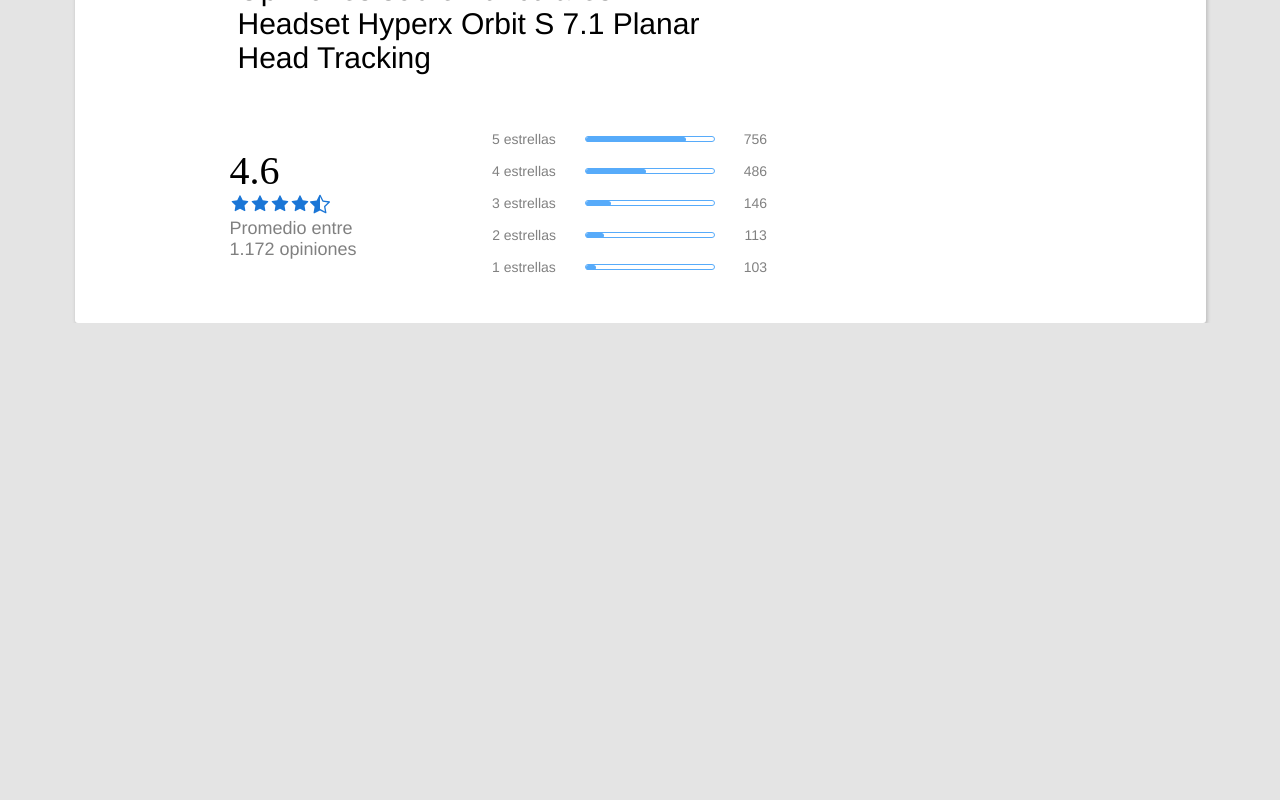
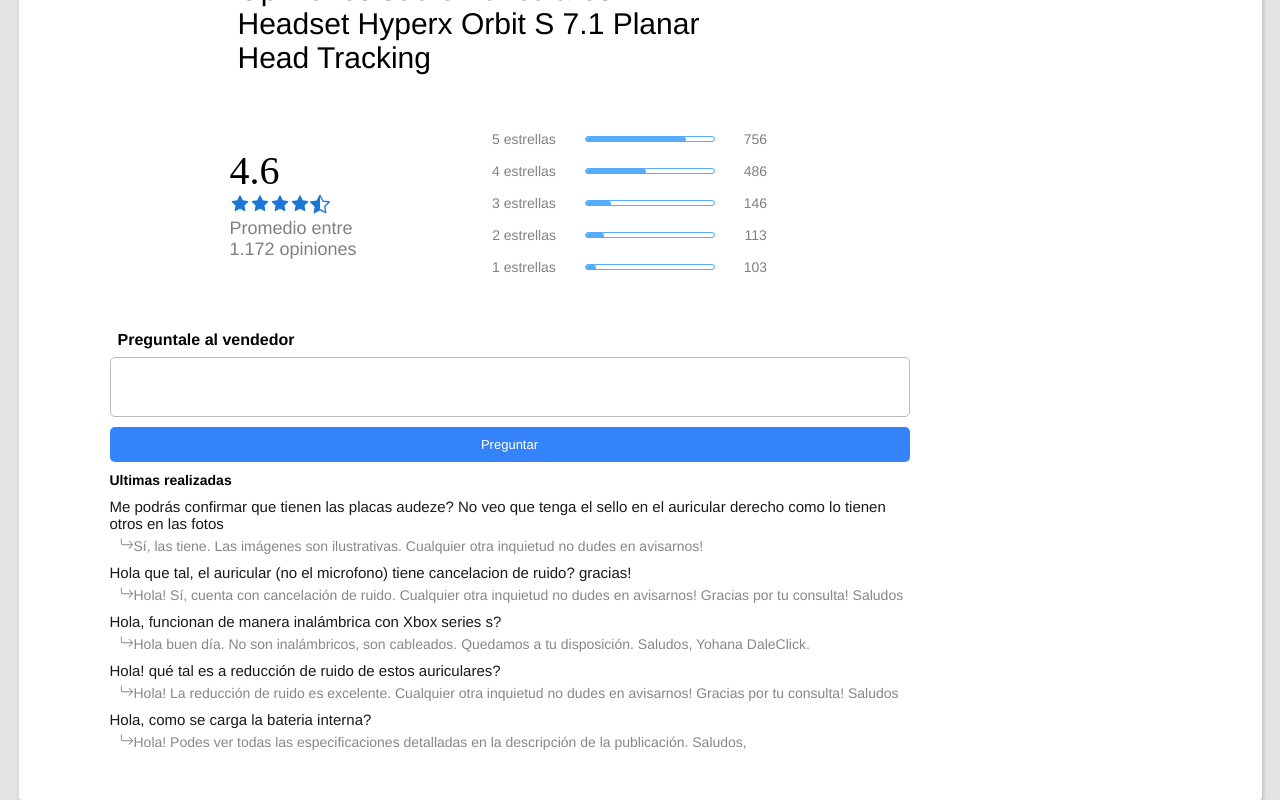
Before and after one commit to Facualemandi/mercadolibre-dos-copy, a React (Create React App) app: page / in a window 1280 px wide. Shown: the part 2346-3146 px from the top of the page. Before the commit the page ends 2669 px from the top, so only its background shows below. Built offline with nearby package versions, Linux system fonts and the light colour scheme.

Commit message:
Agregando comentarios

```diff
--- a/src/App.js
+++ b/src/App.js
@@ -1,25 +1,35 @@
-import React, { useState } from 'react';
-import './App.css';
-import ANav from './Components/ANav';
+import React, { useState } from "react";
+import "./App.css";
+import ANav from "./Components/ANav";
 import CMenu from "./Components/CMenu";
-import DSimilarProducts from './Components/DSimilarProducts';
-import GMainProduct from './Components/GMainProduct'
+import DSimilarProducts from "./Components/DSimilarProducts";
+import GMainProduct from "./Components/GMainProduct";
 
 function App() {
-
-   const [darkMode, setDarkMode] = useState(false)
-   const [menu, setMenu] = useState(false)
+  const [darkMode, setDarkMode] = useState(false);
+  const [menu, setMenu] = useState(false);
 
   const [productOne, setProductOne] = useState(true);
   const [productTwo, setProductTwo] = useState(false);
   const [productThree, setProductThree] = useState(false);
   const [productFour, setProductFour] = useState(false);
   const [productFive, setProductFive] = useState(false);
+  const [question, setQuestion] = useState({})
 
 
+  const [all, setAll] = useState(true)
+  const [positive, setPositive] = useState(false)
+  const [negative, setNegative] = useState(false)
 
-   const openMenu = () => { menu ? setMenu(false) : setMenu(true); }
-   const handleDarkMode = () => { darkMode ? setDarkMode(false) : setDarkMode(true)}
+  const [searchValue, setSearchValue] = useState('')
+  const [valueComent, setValueComent] = useState('')
+
+  const openMenu = () => {
+    menu ? setMenu(false) : setMenu(true);
+  };
+  const handleDarkMode = () => {
+    darkMode ? setDarkMode(false) : setDarkMode(true);
+  };
 
   const onChangeProduct = () => {
     if (productOne) {
@@ -44,53 +54,50 @@
     }
   };
 
-  const changeOneImage = () =>{
-    setProductTwo(false)
+  const changeOneImage = () => {
+    setProductTwo(false);
     setProductOne(true);
     setProductThree(false);
     setProductFour(false);
     setProductFive(false);
-}
+  };
 
-const changeSecondImgae = () =>{
-     setProductTwo(true)
+  const changeSecondImgae = () => {
+    setProductTwo(true);
     setProductOne(false);
     setProductThree(false);
     setProductFour(false);
     setProductFive(false);
-}
-const changeThreeImage = () =>{
-     setProductTwo(false)
+  };
+  const changeThreeImage = () => {
+    setProductTwo(false);
     setProductOne(false);
     setProductThree(true);
     setProductFour(false);
     setProductFive(false);
-}
-const changeFourImage = () =>{
-     setProductTwo(false)
+  };
+  const changeFourImage = () => {
+    setProductTwo(false);
     setProductOne(false);
     setProductThree(false);
     setProductFour(true);
     setProductFive(false);
-}
-const changeFiveImage = () =>{
-     setProductTwo(false)
+  };
+  const changeFiveImage = () => {
+    setProductTwo(false);
     setProductOne(false);
     setProductThree(false);
     setProductFour(false);
     setProductFive(true);
-}
-
-
+  };
 
 
 
   return (
     <>
-
       <ANav openMenu={openMenu} menu={menu} />
-    <CMenu menu={menu}/>
-    <DSimilarProducts darkMode={darkMode} handleDarkMode={handleDarkMode}/>
+      <CMenu menu={menu} />
+      <DSimilarProducts darkMode={darkMode} handleDarkMode={handleDarkMode} />
       <GMainProduct
         onChangeProduct={onChangeProduct}
         changeOneImage={changeOneImage}
@@ -104,11 +111,19 @@
         productFour={productFour}
         productFive={productFive}
         darkMode={darkMode}
+        searchValue={searchValue}
+        setSearchValue={setSearchValue}
+        question={question}
+        setQuestion={setQuestion}
+        valueComent={valueComent}
+        setValueComent={setValueComent}
+        all={all}
+        setAll={setAll}
+        positive={positive}
+        setPositive={setPositive}
+        negative={negative}
+        setNegative={setNegative}
       />
-
-
-
-
     </>
   );
 }
--- a/src/Components/GMainProduct.js
+++ b/src/Components/GMainProduct.js
@@ -18,6 +18,7 @@
 import PInformationSell from "./PInformationSell";
 import QOpinions from "./QOpinions";
 import RQquestions from "./RQquestions";
+import SAllComments from "./SAllComments";
 
 const GPrincipalProduct = ({
   onChangeProduct,
@@ -32,10 +33,24 @@
   productFour,
   productFive,
   darkMode,
+  searchValue,
+  setSearchValue,
+  question,
+  setQuestion,
+  valueComent,
+  setValueComent,
+  all,
+  setAll,
+  positive,
+  setPositive,
+  negative,
+  setNegative,
 }) => {
   return (
     <>
-      <section className={`PrincipalProduct ${darkMode && "principalProdcut-active"}`} >
+      <section
+        className={`PrincipalProduct ${darkMode && "principalProdcut-active"}`}
+      >
         <aside className="section_product_desktop">
           <div className="newSold">
             <span>Nuevo</span>
@@ -74,21 +89,18 @@
             </div>
           </section>
 
-
           <section className="sections_aside">
             <div className="buttons_desktop">
-           <KButtons/>
+              <KButtons />
             </div>
             <div className="Lsegurity">
-            <LSegurity/>
+              <LSegurity />
             </div>
 
             <div className="information_vendedor">
-            <PInformationSell/>
+              <PInformationSell />
             </div>
-
           </section>
-
         </aside>
 
         <section>
@@ -137,23 +149,32 @@
             <ISimilaarProducts />
 
             <div className="div_features">
-             <NFeatures/>
-
+              <NFeatures />
             </div>
 
             <div className="Description_products">
-            <ODescriptionProduct/>
+              <ODescriptionProduct />
             </div>
 
             <div className="opionions_container">
-             <QOpinions/>
+              <QOpinions />
             </div>
-
 
             <span className="changePrincipalProduct" onClick={onChangeProduct}>
               {" "}
               <BsArrowBarRight />
             </span>
+
+            <div className="div_questions">
+              <RQquestions
+                searchValue={searchValue}
+                setSearchValue={setSearchValue}
+                question={question}
+                setQuestion={setQuestion}
+                valueComent={valueComent}
+                setValueComent={setValueComent}
+              />
+            </div>
           </div>
 
           <div
@@ -182,20 +203,36 @@
           </a>
 
           <HFree />
-          <KButtons/>
-          <LSegurity/>
-          <hr/>
-          <MBuySimilarProducts darkMode={darkMode}/>
-          <hr/>
-          <PInformationSell/>
-          <hr/>
-          <NFeatures/>
-          <hr/>
-          <ODescriptionProduct/>
-          <hr/>
-          <QOpinions/>
-          <hr/>
-          <RQquestions/>
+          <KButtons />
+          <LSegurity />
+          <hr />
+          <MBuySimilarProducts darkMode={darkMode} />
+          <hr />
+          <PInformationSell />
+          <hr />
+          <NFeatures />
+          <hr />
+          <ODescriptionProduct />
+          <hr />
+          <QOpinions />
+          <hr />
+          <RQquestions
+            searchValue={searchValue}
+            setSearchValue={setSearchValue}
+            question={question}
+            setQuestion={setQuestion}
+            valueComent={valueComent}
+            setValueComent={setValueComent}
+          />
+          <hr />
+          <SAllComments
+            all={all}
+            setAll={setAll}
+            positive={positive}
+            setPositive={setPositive}
+            negative={negative}
+            setNegative={setNegative}
+          />
         </section>
 
         <section className="productDesktop">
--- a/src/Components/RQquestions.js
+++ b/src/Components/RQquestions.js
@@ -2,19 +2,49 @@
 import "../Styles/RQuestions.css";
 import { BsArrowReturnRight } from "react-icons/bs";
 
-const RQquestions = () => {
+const newEntry = {
+  pregunta: "",
+};
+
+const RQquestions = ({
+  searchValue,
+  setSearchValue,
+  question,
+  setQuestion,
+  valueComent,
+  setValueComent,
+}) => {
+  const onAskQuestion = (e) => {
+    setSearchValue(e.target.value);
+    setQuestion({
+      ...newEntry,
+      pregunta: searchValue,
+    });
+  };
+
+  const returQuestion = (e) => {
+    if (searchValue.length > 0) {
+      setValueComent(searchValue)
+    } else {
+      setQuestion(false);
+    }
+  };
+
   return (
     <>
-      <section>
+      <section className="container_total_ask">
         <section className="ask">
           <p> Preguntale al vendedor </p>
+
           <textarea
+            onChange={onAskQuestion}
             className="textArea"
             rows="2"
             cols="20"
-            defaultValue={"Enter your question.."}
+            value={searchValue}
           ></textarea>
-          <button>Preguntar</button>
+
+          <button onClick={returQuestion}>Preguntar</button>
         </section>
 
         <h4 className="ultimasRealizadas">Ultimas realizadas</h4>
@@ -81,6 +111,10 @@
               </p>
             </span>
           </section>
+
+          <section>
+            <p> {valueComent} </p>
+          </section>
         </section>
       </section>
     </>
--- /dev/null
+++ b/src/Components/SAllComments.js
@@ -0,0 +1,166 @@
+import React from "react";
+import { AiFillStar } from "react-icons/ai";
+import { AiOutlineStar } from "react-icons/ai";
+import { BsStarHalf } from "react-icons/bs";
+import "../Styles/SAllComments.css";
+
+const SAllComments = ({
+  all,
+  setAll,
+  positive,
+  setPositive,
+  negative,
+  setNegative,
+}) => {
+  return (
+    <>
+
+
+      <section>
+        <section className="section_total_comments">
+          <button>Todas</button>
+          <button>Positivas</button>
+          <button>Negativas</button>
+        </section>
+
+       {all &&
+
+       <section className="conatiner_comments">
+          {positive  && (
+            <section>
+              <section>
+                <div>
+                  <AiFillStar className="iconStar_comment" />
+                  <AiFillStar className="iconStar_comment" />
+                  <AiFillStar className="iconStar_comment" />
+                  <AiFillStar className="iconStar_comment" />
+                  <AiFillStar className="iconStar_comment" />
+                </div>
+
+                <span className="span_comments">
+                  Tremendos! pero solo si....
+                </span>
+
+                <p>
+                  Lo bueno: tremendo producto. Para los que no saben estos en
+                  realidad son unos audeze mobius pero pintados de hyperx y sin
+                  bluetooth. Olvídate que vayas a conseguir un auricular que
+                  suene mejor, gamer o no. Los sony o bose esos con cancelación
+                  de sonido no tienen nada q hacer contra estos.
+                </p>
+              </section>
+
+              <section>
+                <div>
+                  <AiFillStar className="iconStar_comment" />
+                  <AiFillStar className="iconStar_comment" />
+                  <AiFillStar className="iconStar_comment" />
+                  <AiFillStar className="iconStar_comment" />
+                  <BsStarHalf className="iconStar_comment" />
+                </div>
+
+                <span className="span_comments">Lo mejor que he usado</span>
+
+                <p>
+                  Excelente producto en todo sentido, muy comodo y liviano, el
+                  sonido es una maravilla y el microfono tambien. Yendo a las
+                  criticas que lei, muchos se quejan de los controladores en
+                  windows.
+                </p>
+              </section>
+
+              <section>
+                <div>
+                  <AiFillStar className="iconStar_comment" />
+                  <AiFillStar className="iconStar_comment" />
+                  <AiFillStar className="iconStar_comment" />
+                  <AiFillStar className="iconStar_comment" />
+                  <AiFillStar className="iconStar_comment" />
+                </div>
+
+                <span className="span_comments">Una fiesta para mis oídos</span>
+
+                <p>
+                  La verdad tenia dudas al principio, me parecían muy
+                  aparatosos. Pero todo tiene un porqué. Lo primero que me
+                  sorprendió es la batería. Dura una eternidad! si los cargas de
+                  a ratos directamente jamás te vas a tener que preocupar por
+                  eso.
+                </p>
+              </section>
+            </section>
+          )}
+
+          {negative && (
+            <section>
+              <section>
+                <div>
+                  <AiFillStar className="iconStar_comment" />
+                  <AiFillStar className="iconStar_comment" />
+                  <AiOutlineStar className="iconStar_comment" />
+                  <AiOutlineStar className="iconStar_comment" />
+                  <AiOutlineStar className="iconStar_comment" />
+                </div>
+
+                <span className="span_comments">
+                  Auricular/audifonos con fallas fatales.
+                </span>
+
+                <p>
+                  Lamento informar que tiene una falla muy grave, deja de
+                  funcionar el lado izquierdo del audifono ( donde esta la
+                  perilla del encendido ). El cual tenemos que prender y apagar
+                  ( dicha perilla ) para que haga contacto el auricular.
+                </p>
+              </section>
+
+              <section>
+                <div>
+                  <AiFillStar className="iconStar_comment" />
+                  <AiOutlineStar className="iconStar_comment" />
+                  <AiOutlineStar className="iconStar_comment" />
+                  <AiOutlineStar className="iconStar_comment" />
+                  <AiOutlineStar className="iconStar_comment" />
+                </div>
+
+                <span className="span_comments">Problemas</span>
+
+                <p>
+                  Los primeros dos meses funciono perfecto pero actualmente no
+                  le funciona el lado izquierdo del headset y tuve varios
+                  problemas con el microfono. Nunca se me cayo, nunca se me
+                  mojo, no le ocurrió nada. La verdad es que querria un
+                  reembolso pero ya es tarde.
+                </p>
+              </section>
+
+              <section>
+                <div>
+                  <AiFillStar className="iconStar_comment" />
+                  <AiFillStar className="iconStar_comment" />
+                  <BsStarHalf className="iconStar_comment" />
+                  <AiOutlineStar className="iconStar_comment" />
+                  <AiOutlineStar className="iconStar_comment" />
+                </div>
+
+                <span className="span_comments">Muy malo</span>
+
+                <p>
+                  Absoluta basura, misma falla de fábrica que la versión
+                  anterior, de la nada deja de andar el auricular izquierdo con
+                  menos de tres meses de uso ligero siempre estático y en pc,
+                  sin haber sufrido golpes o destrato.
+                </p>
+              </section>
+            </section>
+          )}
+
+        </section>
+        }
+      </section>
+
+    </>
+  );
+};
+
+export default SAllComments;
--- a/src/Styles/GMainProduct.css
+++ b/src/Styles/GMainProduct.css
@@ -40,7 +40,6 @@
   height: 280px;
   display: flex;
   margin: auto;
-  margin-top: 10px;
 }
 
 .secondProduct {
@@ -107,11 +106,11 @@
   font-family: "Segoe UI", "Open Sans", "Helvetica Neue", sans-serif;
 }
 .PrincipalProduct_price span:nth-child(2) {
-  font-size: 18px;
+  font-size: 16px;
   font-family: "Segoe UI", "Open Sans", "Helvetica Neue", sans-serif;
 }
 .PrincipalProduct_price a {
-  font-size: 14px;
+  font-size: 13px;
   font-family: "Segoe UI", "Open Sans", "Helvetica Neue", sans-serif;
 }
 
@@ -144,7 +143,8 @@
 .div_features,
 .Description_products,
 .information_vendedor,
-.opionions_container {
+.opionions_container,
+.div_questions {
   display: none;
 }
 
@@ -173,7 +173,8 @@
   .div_features,
   .Description_products,
   .information_vendedor,
-  .opionions_container {
+  .opionions_container,
+  .div_questions {
     display: block;
   }
 
--- a/src/Styles/QOpinions.css
+++ b/src/Styles/QOpinions.css
@@ -3,7 +3,7 @@
   font-family: Helvetica, Helvetica, Arial, sans-serif;
   font-size: 20px;
   margin: 1vh;
-  width: 45vh;
+  width: 95%;
 }
 
 .container_promedio{
--- a/src/Styles/RQuestions.css
+++ b/src/Styles/RQuestions.css
@@ -11,7 +11,7 @@
   margin: 1vh;
 }
 
-.textArea{
+.textArea {
   font-family: Helvetica, Helvetica, Arial, sans-serif;
   font-size: 15px;
   color: grey;
@@ -22,7 +22,7 @@
   padding: 1.5vh;
   width: 95vw;
   margin: auto;
-  border: none;
+  border: 1px solid rgb(187, 187, 187);
   border-radius: 5px;
 }
 .ask button {
@@ -37,9 +37,10 @@
   color: white;
   font-size: 13px;
   border-radius: 5px;
+  cursor: pointer;
 }
 
-.ultimasRealizadas{
+.ultimasRealizadas {
   margin: 10px 0px 10px 0px;
   font-family: Helvetica, Helvetica, Arial, sans-serif;
   font-size: 14px;
@@ -62,3 +63,27 @@
 .container_questions section {
   margin-bottom: 10px;
 }
+
+@media (min-width: 1000px) {
+
+  .container_total_ask{
+    display: flex;
+    flex-direction: column;
+    margin: auto;
+    margin-bottom: 5vh;
+  }
+  .container_questions {
+    width: 100vh;
+    margin: auto;
+  }
+  .ask{
+    width: 100vh;
+  }
+
+  .ask .textArea{
+    width: 100vh;
+  }
+  .ask button {
+    width: 100vh;
+  }
+}
--- /dev/null
+++ b/src/Styles/SAllComments.css
@@ -0,0 +1,49 @@
+
+.section_total_comments{
+    display: flex;
+    justify-content: space-between;
+}
+.section_total_comments button{
+    padding: 1.5vh;
+    width: 200px;
+    cursor: pointer;
+    margin: 5px;
+    border: none;
+    box-shadow: 1px 1px 3px 1px rgb(194, 194, 194);
+    border-radius: 5px;
+    font-weight: bold;
+}
+.section_total_comments button:nth-child(1){
+    background-color: rgb(189, 189, 189);
+}
+.section_total_comments button:nth-child(2){
+    background-color: rgb(231, 254, 225);
+}
+.section_total_comments button:nth-child(3){
+    background-color: rgb(255, 214, 214);
+}
+
+
+.conatiner_comments section{
+   display: flex;
+   flex-direction: column;
+   margin-bottom: 10px;
+}
+
+.span_comments{
+    font-weight: bold;
+    margin-top: 10px;
+}
+
+.conatiner_comments section p{
+  font-size: 16px;
+  font-family:Helvetica ,Helvetica,Arial,sans-serif;
+  color: rgb(100, 100, 100);
+  margin-top: 5px;
+
+}
+
+.iconStar_comment{
+    color: rgb(106, 156, 248);
+    margin-top: 6px;
+}
--- a/src/index.css
+++ b/src/index.css
@@ -1,9 +1,3 @@
-body {
-  margin: 0;
-  padding: 0;
-  box-sizing: border-box;
-}
-
 
 .logo_desktop{
   width: 15vh;
@@ -15,6 +9,15 @@
       height: 6vh;
 }
 
-html{
+
+
+html {
+  height: 100%;
   background-color: rgb(228, 228, 228);
 }
+body {
+  min-height: 100%;
+  margin: 0;
+  padding: 0;
+  box-sizing: border-box;
+}
```
Also changed, not shown: src/Styles/ANav.css (+4 -3 lines), src/Styles/PInformationSell.css (+8 -3 lines). Lines whose indentation alone changed are shown as unchanged.
